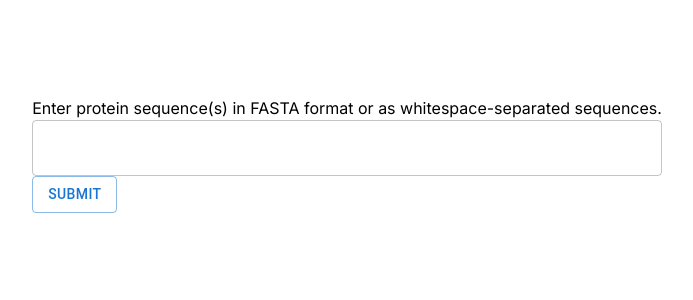
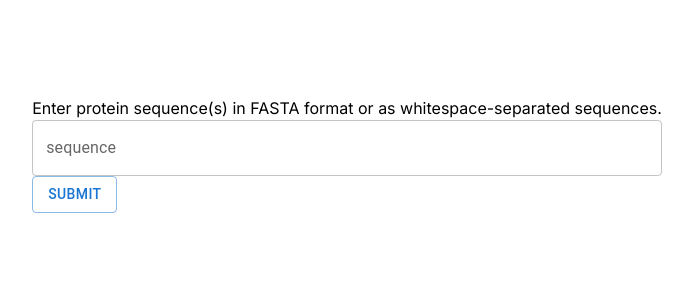
Before and after one commit to ramtinroostaee/hlapepbinder, a Next.js app: page / in a window 1280 px wide. Shown: the top 300 px of the page, without its empty margins (293-986 px from the left). Built offline with nearby package versions, Linux system fonts and the light colour scheme.

Commit message:
testing if this works

```diff
--- /dev/null
+++ b/src/Components/HlapForm.js
@@ -0,0 +1,65 @@
+"use client"
+
+import { Button, FormControl, TextField } from "@mui/material";
+import { useState } from "react";
+
+// python3 hlapepbinder.py ann 41841.86 consensus 70.500 netmhcpan_ba 42170.00 netmhcpan_el 0.000182 smm 197983.956993 smmpmbec 174968.552921 pickpocket 50000.000000 netmhccons 41375.00 netmhcstabpan 0.11
+const sourceSpecies = [
+    { text: "chimpanzee", value: "chimpanzee" },
+    { text: "cow", value: "cow" },
+    { text: "gorilla", value: "gorilla" },
+    { text: "human", value: "human" },
+    { text: "macaque", value: "macaque" },
+    { text: "mouse", value: "mouse" },
+    { text: "pig", value: "pig" },
+    { text: "dog", value: "dog" },
+    { text: "horse", value: "horse" },
+]
+// export type response = {
+//     result_id: string,
+//     results_uri: string,
+//     pipeline_id: string,
+//     pipeline_uri: string,
+//     pipeline_spec_id: string,
+//     pipeline_spec_uri: string,
+//     warnings: string[],
+//     input_sequence_text_id: string,
+//     input_sequence_text_uri: string,
+// }
+
+const Form = ({ submit }) => {
+    const [the, setThe] = useState();
+    return (
+        <form action={(formData) => submit(formData).then((data) => {
+            setThe(data);
+            console.log(formData);
+            console.log(data);
+        })}>
+            <p>Enter protein sequence(s) in FASTA format
+                or as whitespace-separated sequences.
+            </p>
+            <FormControl fullWidth>
+                <TextField className={"my-10"} name="sequence" label="sequence" variant="outlined"/>
+            </FormControl>
+
+            {/*<FormControl fullWidth>*/}
+            {/*    <InputLabel id="demo-simple-select-label">Age</InputLabel>*/}
+            {/*    <Select*/}
+            {/*        labelId="demo-simple-select-label"*/}
+            {/*        id="demo-simple-select"*/}
+            {/*        value={species}*/}
+            {/*        label="Age"*/}
+            {/*        onChange={(select) => {*/}
+            {/*            setSpecies(select.target.value.toString())*/}
+            {/*        }}*/}
+            {/*    >*/}
+            {/*        {sourceSpecies.map((source) => <MenuItem key={source.value} name={source.text}*/}
+            {/*                                                 value={source.value}>{source.text}</MenuItem>)}*/}
+            {/*    </Select>*/}
+            {/*</FormControl>*/}
+            <Button type={"submit"} variant="outlined">Submit</Button>
+        </form>
+    );
+};
+
+export default Form
--- a/src/app/page.js
+++ b/src/app/page.js
@@ -1,5 +1,5 @@
-import { Button, FormControl, TextField } from "@mui/material";
 import axios from "axios";
+import HlapForm from "@/Components/HlapForm";
 
 axios.defaults.headers.common["Content-Type"] = 'application/json';
 axios.defaults.headers.common["Accept"] = "application/json";
@@ -49,15 +49,7 @@ export default function Home() {
 
   return (
       <main className="flex min-h-screen flex-col items-center justify-between p-24">
-        <form action={submit}>
-          <p>Enter protein sequence(s) in FASTA format
-            or as whitespace-separated sequences.
-          </p>
-          <FormControl fullWidth>
-            <TextField className={"my-10"} name="sequence" variant="outlined"/>
-          </FormControl>
-          <Button type={"submit"} variant="outlined">Submit</Button>
-        </form>
+        <HlapForm submit={submit} />
       </main>
   )
 }
```
